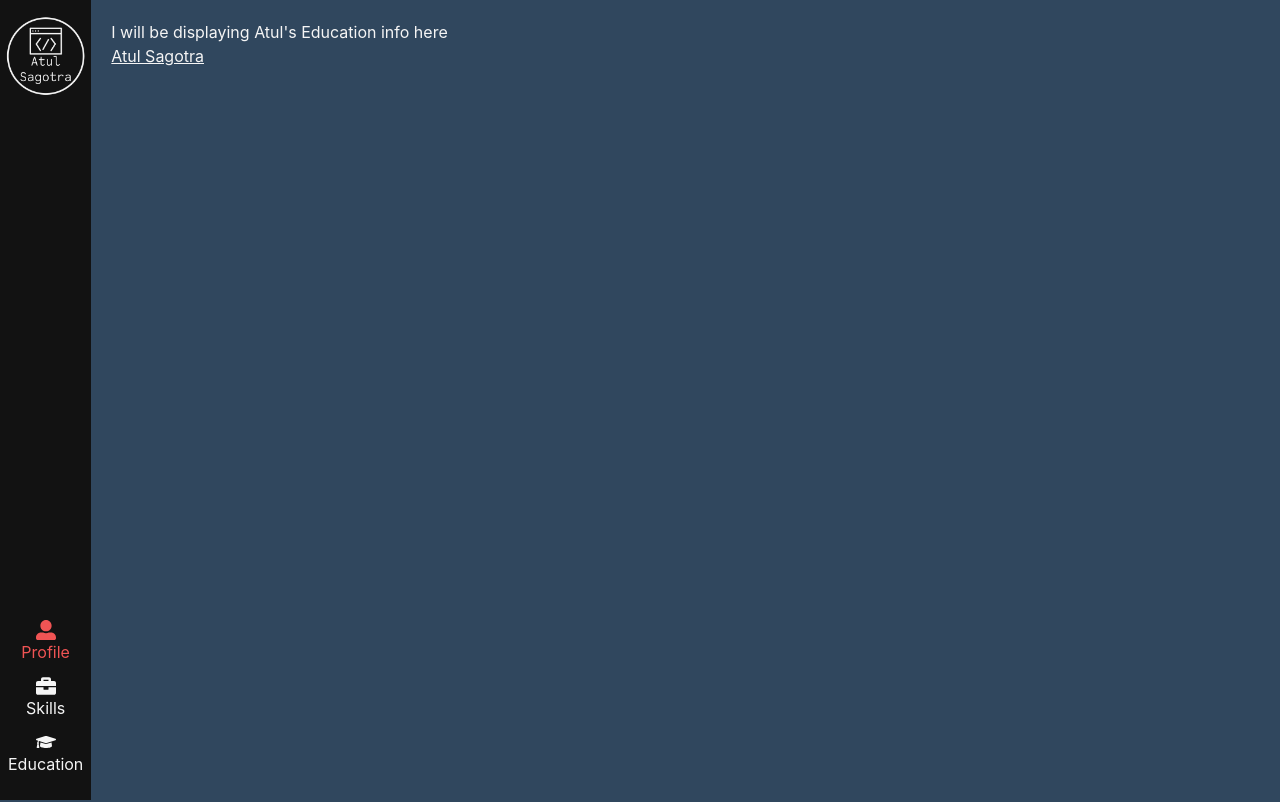
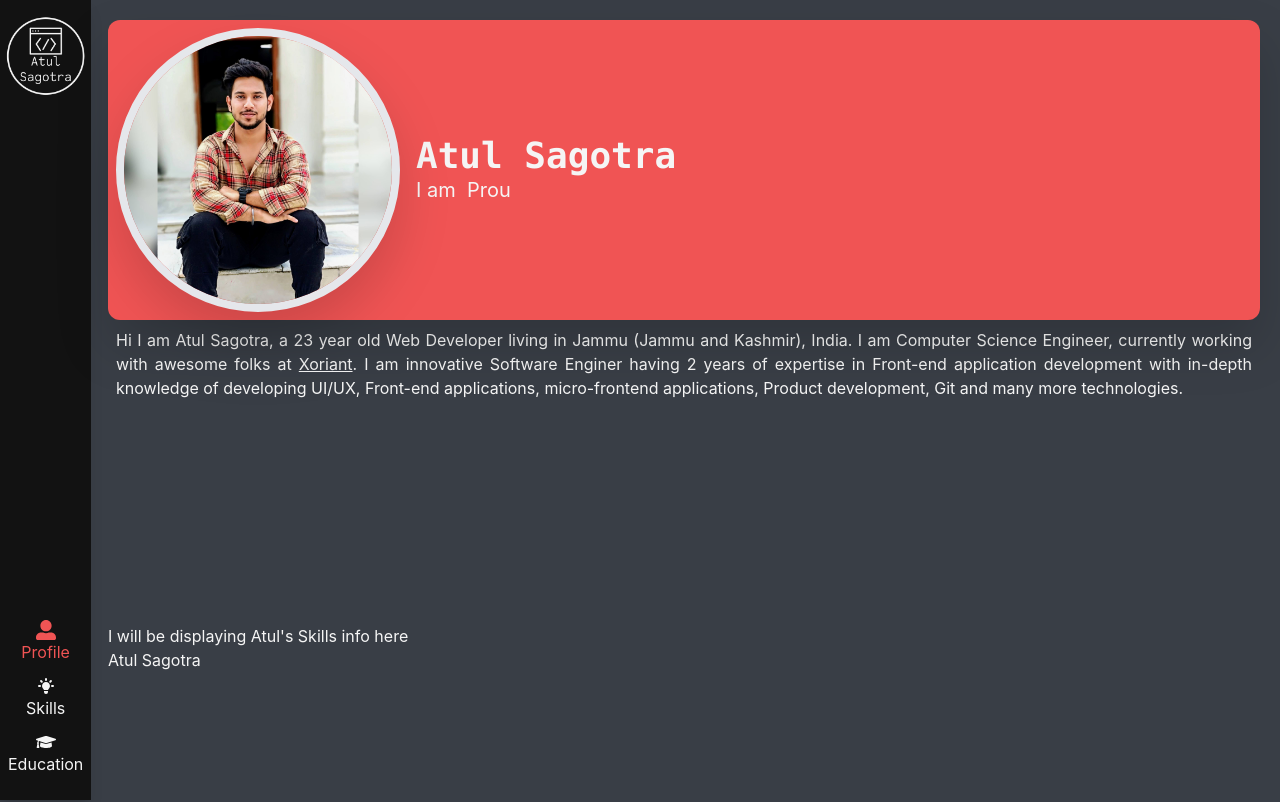
Before and after one commit to atulSagotra/atulsagotra.github.io, a React (Create React App) app: page /education in a window 1280 px wide. Shown: the top 802 px of the page. Built offline with nearby package versions, Linux system fonts and the light colour scheme.

Commit message:
feat: added scroll page implementation

```diff
--- a/src/App.css
+++ b/src/App.css
@@ -1,12 +1,12 @@
 body {
-  background-color: #30475e;
+  background-color: #393E46;
   color: #f5f5f5;
 }
 .icon {
   text-align: -webkit-center;
 }
 .charcol {
-  color: #30475e;
+  color: #393E46;
 }
 .opal {
   color: #f05454 !important;
@@ -29,13 +29,10 @@ body {
 .white-bg {
   background-color: #f5f5f5;
 }
-a{
-  text-decoration: underline;
-}
 .page {
-  height: auto;
+  height: 100%;
   width: -webkit-fill-available;
-  background-color: #30475e;
+  background-color: #393E46;
   padding: 20px;
 }
 @media only screen and (max-width: 600px) {
--- a/src/Components/Header/Header.jsx
+++ b/src/Components/Header/Header.jsx
@@ -7,10 +7,10 @@ import logo_name_white from "../../Static/Images/logo_name_white.png";
 import {
   FaUserAlt,
   FaWindowClose,
-  FaBriefcase,
   FaBars,
   FaGraduationCap,
 } from "react-icons/fa";
+import { HiLightBulb } from "react-icons/hi";
 
 export default function Header() {
   const navigate = useNavigate();
@@ -26,7 +26,7 @@ export default function Header() {
     <div
       className={
         isDesktop
-          ? `grid grid-rows h-screen text-center black-bg shadow-lg `
+          ? `grid grid-rows h-screen text-center black-bg shadow-lg`
           : `black-bg shadow-lg`
       }
     >
@@ -62,21 +62,21 @@ export default function Header() {
             info="Profile"
             selected={currentPage === Pages.Profile}
             action={Pages.Profile}
-            route={"/"}
+            route={""}
           />
           <Icon
-            iconLogo={<FaBriefcase />}
+            iconLogo={<HiLightBulb className="text-xl" />}
             info="Skills"
             selected={currentPage === Pages.Skills}
             action={Pages.Skills}
-            route={"/skills"}
+            route={"skills"}
           />
           <Icon
             iconLogo={<FaGraduationCap />}
             info="Education"
             selected={currentPage === Pages.Education}
             action={Pages.Education}
-            route={"/education"}
+            route={"education"}
           />
         </div>
       )}
--- a/src/Components/Header/Icon.jsx
+++ b/src/Components/Header/Icon.jsx
@@ -15,9 +15,10 @@ export default function Icon(props) {
       setShowNav(false);
     }
     setCurrentPage(props.action);
-    navigate(props.route);
+    navigate("/"+props.route);
   };
   return (
+    <a href={"#"+props.route} id="icon">
     <div
       className={`p-1 m-1 cursor-pointer ${
         props.selected ? (isDesktop ? "opal" : "opal-bg") : ""
@@ -30,5 +31,6 @@ export default function Icon(props) {
       <p className="">{props.info}</p>
       {!props.selected && isMobile ? <hr className="mb-1"></hr> : null}
     </div>
+    </a>
   );
 }
--- a/src/Components/Main.jsx
+++ b/src/Components/Main.jsx
@@ -20,10 +20,12 @@ export default function Main() {
   const [showNav, setShowNav] = useState(false);
   const [currentPage, setCurrentPage] = useState(Pages.Profile);
 
+  const scrollPageApp = true;
   const myContext = {
     appUI: {
       isDesktop: isDesktop,
       isMobile: isMobile,
+      scrollPageApp: scrollPageApp,
     },
     showNav: showNav,
     setShowNav: setShowNav,
@@ -44,16 +46,41 @@ export default function Main() {
     window.addEventListener("resize", handleresize);
     handleresize();
   }, []);
+
+  useEffect(() => {
+    function handleScroll() {
+      let value = window.scrollY;
+      if (value < 500) setCurrentPage(Pages.Profile);
+      else if (value > 500 && value < 1000) setCurrentPage(Pages.Skills);
+      else if (value > 1000 && value < 1500) setCurrentPage(Pages.Education);
+    }
+    window.addEventListener("scroll", handleScroll);
+    handleScroll();
+  }, []);
+
   return (
     <>
       <div className={isDesktop ? `flex flex-row` : ``}>
         <AppContext.Provider value={myContext}>
+          <div className={scrollPageApp && isDesktop ? "fixed" : ""}>
             <Header />
+          </div>
+
+          {!scrollPageApp ? (
+            <>
               <Routes>
                 <Route exact path="/" element={<Profile />} />
                 <Route path="/skills" element={<Skills />} />
                 <Route path="/education" element={<Education />} />
               </Routes>
+            </>
+          ) : (
+            <div className={isDesktop ? "ml-20 pl-2" : ""}>
+              <Profile />
+              <Skills />
+              <Education />
+            </div>
+          )}
         </AppContext.Provider>
       </div>
     </>
--- a/src/Components/Pages/Education.jsx
+++ b/src/Components/Pages/Education.jsx
@@ -2,7 +2,7 @@ import React from "react";
 
 export default function Education() {
   return (
-    <div className="page">
+    <div id="education" className="page">
       <header className="App-header">
         <p>I will be displaying Atul's Education info here</p>
         <a
--- a/src/Components/Pages/Profile.jsx
+++ b/src/Components/Pages/Profile.jsx
@@ -8,7 +8,7 @@ export default function Profile() {
     appUI: { isDesktop, isMobile },
   } = useContext(AppContext);
   return (
-    <div className="page">
+    <div id="profile" className="page">
       <div
         className={`${
           isDesktop && "flex flex-row"
@@ -43,7 +43,12 @@ export default function Profile() {
           Hi I am Atul Sagotra, a 23 year old Web Developer living in Jammu
           (Jammu and Kashmir), India. I am Computer Science Engineer, currently
           working with awesome folks at&nbsp;
-          <a href="https://www.xoriant.com/" target="_blank" rel="noreferrer">
+          <a
+            href="https://www.xoriant.com/"
+            target="_blank"
+            rel="noreferrer"
+            className="underline"
+          >
             {"Xoriant"}
           </a>
           . I am innovative Software Enginer having 2 years of expertise in
--- a/src/Components/Pages/Skills.jsx
+++ b/src/Components/Pages/Skills.jsx
@@ -2,7 +2,7 @@ import React from "react";
 
 export default function Skills() {
   return (
-    <div className="page">
+    <div id = "skills" className="page">
       <header className="App-header">
         <p>I will be displaying Atul's Skills info here</p>
         <a
```
Lines whose indentation alone changed are shown as unchanged.
